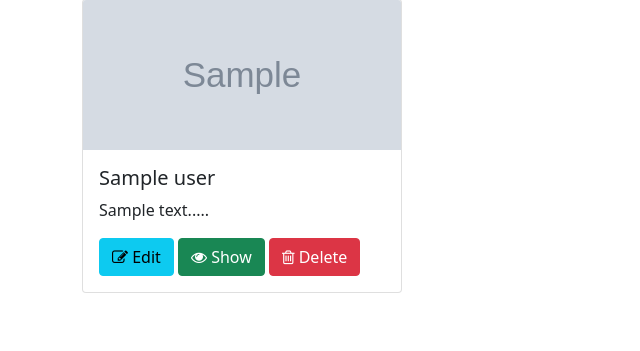
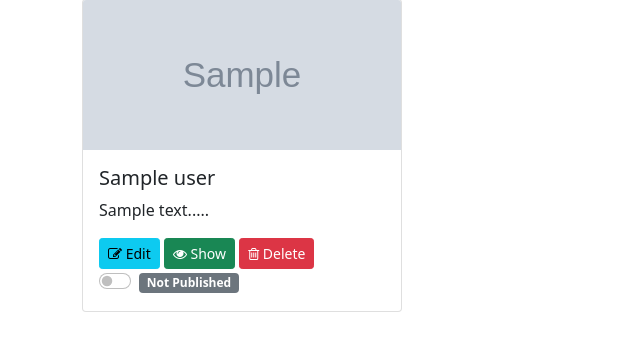
Before and after one commit to souravde008/myblog, a Django app: template blogapp/template/home.html in a window 1280 px wide. Shown: the part 223-574 px from the top of the page, without its empty margins (0-640 px from the left). Run offline with Django 3.2, Linux system fonts and the light colour scheme; the template is opened without the code that fills it: most values are stand-ins (such as "Sample title", 1, 10 or a date in 2020); grey boxes marked "Sample" are stand-in pictures; data that the repository does not hold is empty; some libraries are stand-ins or nearby versions; some web fonts are replaced.

Commit message:
isPublished feature added

```diff
--- a/blogapp/models.py
+++ b/blogapp/models.py
@@ -15,3 +15,4 @@ class Blogs(models.Model):
 	blog_desc = models.CharField(max_length=255, default='Description Unavailable')
 	blog_created_at = models.DateField()
 	blog_img = models.FileField(upload_to="blog/",default="")
+	status=models.BooleanField(default=False)
--- a/blogapp/template/home.html
+++ b/blogapp/template/home.html
@@ -8,17 +8,35 @@
   <div class="row">
     <div class="col-md-4">
       {% for user in users%}
-      <div class="card" style="width: 20rem;">
+      <div class="card mb-3" style="width: 20rem;">
         <img src='/media/{{user.blog_img}}' height="150" class="card-img-top" alt="{{user.blog_title}}">
         <div class="card-body">
           <h5 class="card-title">{{user.blog_title}}</h5>
           <p class="card-text" id="desc_{{user.id}}">{{user.blog_desc|safe}}....</p>
-          <a href="../edit-blog/{{user.id}}" class="btn btn-info"><li class="fa fa-edit"></li> Edit</a>
-          <a href="../show-blog/{{user.id}}" class="btn btn-success"><i class="fa fa-eye" aria-hidden="true"></i> Show</a>
+          <a href="../edit-blog/{{user.id}}" class="btn btn-info btn-sm"><li class="fa fa-edit"></li> Edit</a>
+          <a href="../show-blog/{{user.id}}" class="btn btn-success btn-sm"><i class="fa fa-eye" aria-hidden="true"></i> Show</a>
           <!-- <a href="../delete-blog/{{user.id}}" class="btn btn-danger"><li class="fa fa-trash-o"></li> Delete</a> -->
-          <button type="button" class="btn btn-danger" data-bs-toggle="modal" data-bs-target="#delete_{{user.id}}">
+
+          <button type="button" class="btn btn-danger btn-sm" data-bs-toggle="modal" data-bs-target="#delete_{{user.id}}">
             <li class="fa fa-trash-o"></li> Delete
           </button>
+
+            {% if user.status %}
+          <div class="form-check form-switch">
+            {% csrf_token %}
+            <input class="form-check-input status" type="checkbox" data-id="{{user.id}}" id="status{{user.id}}" checked>
+            <label class="badge bg-warning text-dark" for="status{{user.id}}">Published</label>
+          </div>
+          {% else %}
+            <div class="form-check form-switch">
+            {% csrf_token %}
+            <input class="form-check-input status" type="checkbox" data-id="{{user.id}}" id="status{{user.id}}" unchecked>
+            <label class="badge bg-secondary" for="status{{user.id}}">Not Published</label>
+          </div>
+          {% endif %}
+
+
+
         </div>
       </div>
 
@@ -44,10 +62,46 @@
     </div>
     <div class="col-md-4">
       {% if forloop.counter|divisibleby:3 %}
-      <div class="row">
-        <div class="col-md-4">
+      <!-- <div class="row">
+        <div class="col-md-4"> -->
       {% endif %}
     {% endfor %}
   </div>
 </div>
-{% endblock %} {% block js %} {% endblock %}
+{% endblock %} {% block js %}
+
+  <script type="text/javascript">
+    $(document).ready(function () {
+       $(".status").on("click", function(){
+            var element = $(this);
+            var formData = {
+              'blog_id': $(this).attr("data-id"),
+              'csrfmiddlewaretoken': $('input[name = csrfmiddlewaretoken]').val(),
+            }
+           $.ajax({
+              type: "POST",
+              url: "{% url 'home' %}",
+              data: formData ,
+              dataType: "json",
+              encode: true,
+          }).done(function (data) {
+            console.log(data);
+            if(data.checked){
+              console.log(data.id)
+              $("label[for='status" + data.id + "']").text("Published")
+              console.log("true")
+            }
+            else{
+              console.log(data.id)
+              $("label[for='status" + data.id + "']").text("Not Published")
+              console.log("false")
+            }
+
+          });
+          // event.preventDefault();
+      });
+    });
+  </script>
+
+
+ {% endblock %}
--- a/blogapp/template/partial/basic.html
+++ b/blogapp/template/partial/basic.html
@@ -13,6 +13,9 @@
     <link rel="preconnect" href="https://fonts.gstatic.com">
     <link href="https://fonts.googleapis.com/css2?family=Mate+SC&display=swap" rel="stylesheet">
     <script src="https://ajax.googleapis.com/ajax/libs/jquery/3.5.1/jquery.min.js"></script>
+
+
+
 
     <title>{% block title%} {% endblock %}</title>
         {% block css %}
```
Also changed, not shown: blogapp/views.py (+13 -1 lines), blogapp/migrations/0005_blogs_status.py (added).
